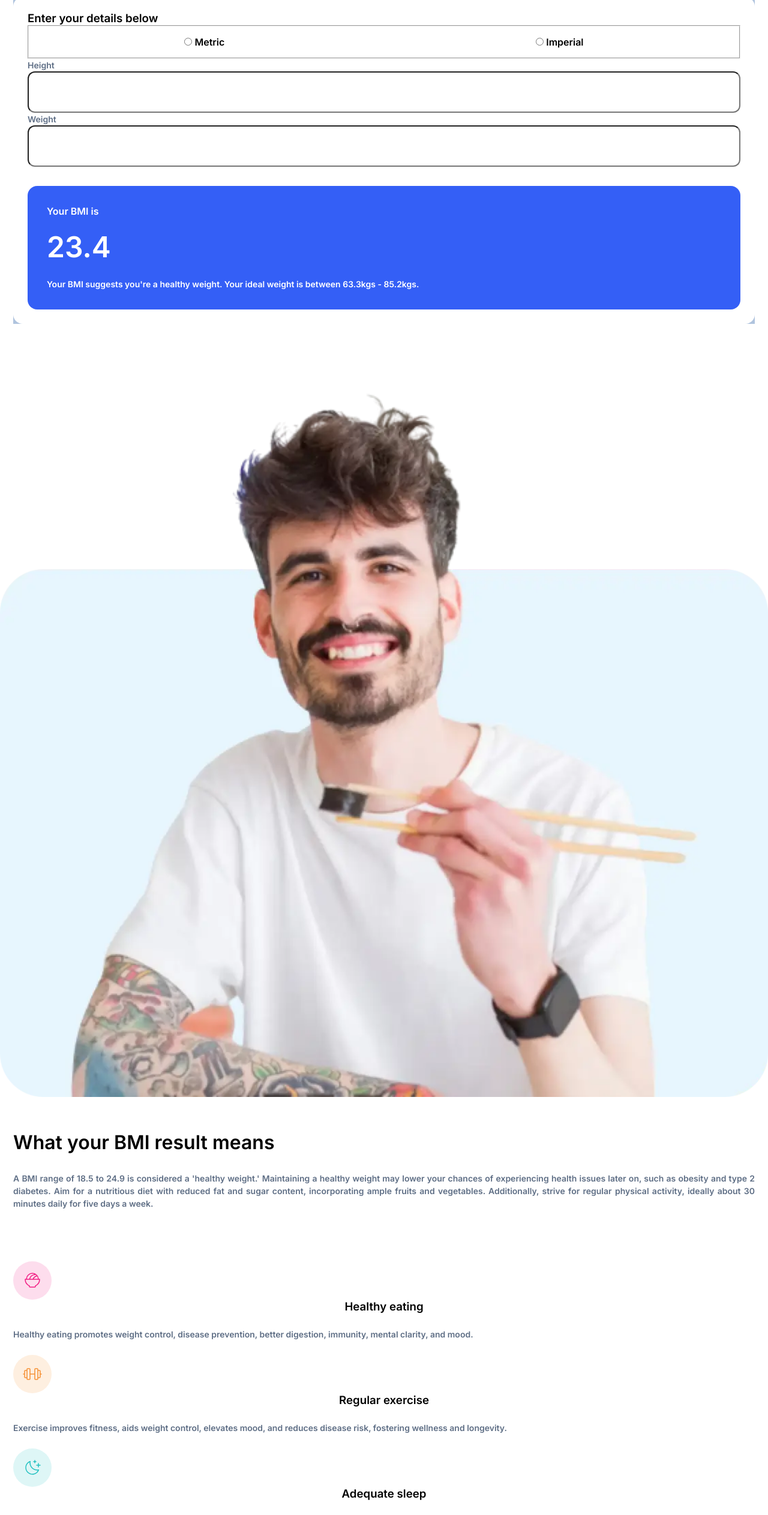
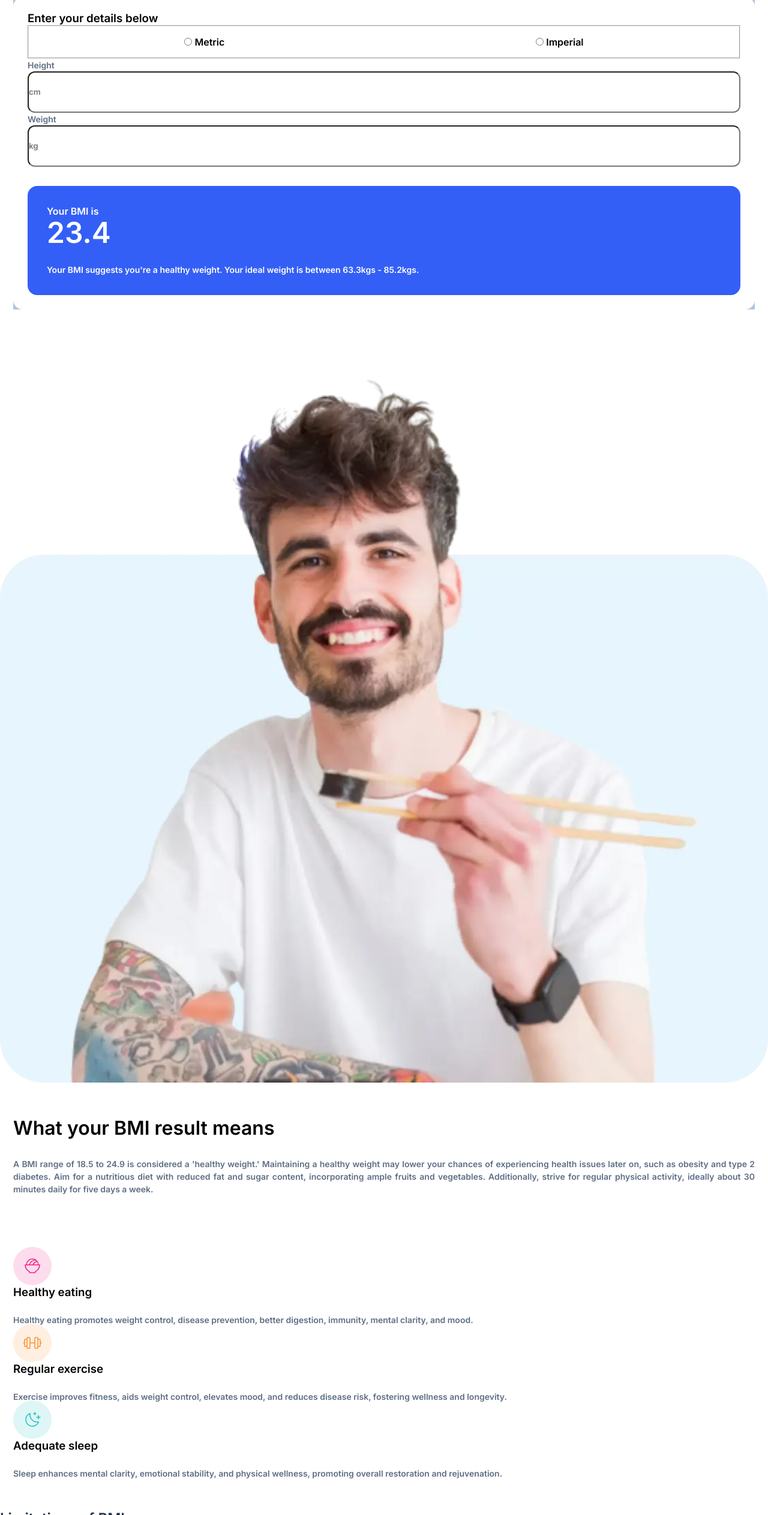
Before and after one commit to IgorCamposRatao/BMI---Calculator, a website: page src/views/index.html in a window 1280 px wide. Shown: the part 274-2800 px from the top of the page at 60% size. Drawn offline with Linux system fonts and the light colour scheme.

Commit message:
layout tablet feito

```diff
--- a/src/views/index.html
+++ b/src/views/index.html
@@ -41,16 +41,18 @@
           <div class="measures">
             <div class="height">
               <label for="height">Height</label>
-              <input type="text" name="height">
+              <input type="text" name="height" placeholder="cm">
             </div>
             <div class="weight">
               <label for="weight">Weight</label>
-              <input type="text" name="weight">
+              <input type="text" name="weight" placeholder="kg">
             </div>
           </div>
           <div class="result">
+            <div>
               <span>Your BMI is</span>
               <h1>23.4</h1>
+            </div>
             <p>Your BMI suggests you're a healthy weight. Your ideal weight is between 63.3kgs - 85.2kgs.</p>
           </div>
 
@@ -59,10 +61,9 @@
       </div>
     </section>
     <section class="section-two">
+      <div class="result-introduce">
         <img src="../../public/images/image-man-eating.webp" alt="">
-      <div>
         <div class="meaning-results">
-          <div>
           <h3>What your BMI result means</h3>
           <p>A BMI range of 18.5 to 24.9 is considered a 'healthy weight.' Maintaining a healthy weight may lower your
             chances of experiencing health issues later on, such as obesity and type 2 diabetes. Aim for a nutritious
@@ -72,46 +73,53 @@
         </div>
       </div>
 
+      <div>
         <div class="indications">
           <div class="indicator">
-            <div>
+            <div class="indicator-icon">
               <svg xmlns="http://www.w3.org/2000/svg" width="64" height="64" fill="none" viewBox="0 0 64 64">
                 <circle cx="32" cy="32" r="32" fill="#F21E84" opacity=".15" />
                 <path fill="#F21E84"
                   d="M44 29.25h-1.279a10.75 10.75 0 0 0-21.442 0H20a.75.75 0 0 0-.75.75 12.794 12.794 0 0 0 7 11.383V42A1.75 1.75 0 0 0 28 43.75h8A1.75 1.75 0 0 0 37.75 42v-.617a12.793 12.793 0 0 0 7-11.383.75.75 0 0 0-.75-.75Zm-6.22-6.464c.363.29.703.608 1.019.95a10.737 10.737 0 0 0-6.444 5.514h-4.187A9.28 9.28 0 0 1 37 22.75c.26 0 .521.014.78.036Zm2.008 2.231a9.186 9.186 0 0 1 1.43 4.233H34.06a9.237 9.237 0 0 1 5.727-4.233ZM32 20.75a9.21 9.21 0 0 1 3.35.625 10.79 10.79 0 0 0-8.742 7.875h-3.826A9.261 9.261 0 0 1 32 20.75Zm4.688 19.48a.75.75 0 0 0-.438.683V42a.25.25 0 0 1-.25.25h-8a.25.25 0 0 1-.25-.25v-1.087a.75.75 0 0 0-.438-.683 11.294 11.294 0 0 1-6.537-9.48h22.45a11.294 11.294 0 0 1-6.538 9.48Z" />
               </svg>
             </div>
+            <div>
               <h3>Healthy eating</h3>
               <p>Healthy eating promotes weight control, disease prevention, better digestion, immunity, mental
                 clarity,
                 and mood.</p>
             </div>
+          </div>
 
           <div class="indicator">
-            <div>
+            <div class="indicator-icon">
               <svg xmlns="http://www.w3.org/2000/svg" width="64" height="64" fill="none" viewBox="0 0 64 64">
                 <circle cx="32" cy="32" r="32" fill="#F69134" opacity=".15" />
                 <path fill="#F69134"
                   d="M47 31.25h-1.25V27A1.75 1.75 0 0 0 44 25.25h-2.25V24A1.75 1.75 0 0 0 40 22.25h-3A1.75 1.75 0 0 0 35.25 24v7.25h-6.5V24A1.75 1.75 0 0 0 27 22.25h-3A1.75 1.75 0 0 0 22.25 24v1.25H20A1.75 1.75 0 0 0 18.25 27v4.25H17a.75.75 0 1 0 0 1.5h1.25V37A1.75 1.75 0 0 0 20 38.75h2.25V40A1.75 1.75 0 0 0 24 41.75h3A1.75 1.75 0 0 0 28.75 40v-7.25h6.5V40A1.75 1.75 0 0 0 37 41.75h3A1.75 1.75 0 0 0 41.75 40v-1.25H44A1.75 1.75 0 0 0 45.75 37v-4.25H47a.75.75 0 1 0 0-1.5Zm-27 6a.25.25 0 0 1-.25-.25V27a.25.25 0 0 1 .25-.25h2.25v10.5H20ZM27.25 40a.25.25 0 0 1-.25.25h-3a.25.25 0 0 1-.25-.25V24a.25.25 0 0 1 .25-.25h3a.25.25 0 0 1 .25.25v16Zm13 0a.25.25 0 0 1-.25.25h-3a.25.25 0 0 1-.25-.25V24a.25.25 0 0 1 .25-.25h3a.25.25 0 0 1 .25.25v16Zm4-3a.25.25 0 0 1-.25.25h-2.25v-10.5H44a.25.25 0 0 1 .25.25v10Z" />
               </svg>
             </div>
+            <div>
               <h3>Regular exercise</h3>
               <p>Exercise improves fitness, aids weight control, elevates mood, and reduces disease risk, fostering
                 wellness and longevity.</p>
             </div>
+          </div>
 
           <div class="indicator">
-            <div>
+            <div class="indicator-icon">
               <svg xmlns="http://www.w3.org/2000/svg" width="64" height="64" fill="none" viewBox="0 0 64 64">
                 <circle cx="32" cy="32" r="32" fill="#22C1C1" opacity=".15" />
                 <path fill="#22C1C1"
                   d="M45.75 28a.75.75 0 0 1-.75.75h-2.25V31a.75.75 0 0 1-1.5 0v-2.25H39a.75.75 0 1 1 0-1.5h2.25V25a.75.75 0 1 1 1.5 0v2.25H45a.75.75 0 0 1 .75.75ZM34 22.75h1.25V24a.75.75 0 1 0 1.5 0v-1.25H38a.75.75 0 0 0 0-1.5h-1.25V20a.75.75 0 0 0-1.5 0v1.25H34a.75.75 0 1 0 0 1.5Zm8.906 12.535a.75.75 0 0 1 .134.75A11.751 11.751 0 1 1 27.97 20.96a.75.75 0 0 1 .992.849 11.262 11.262 0 0 0 13.23 13.229.75.75 0 0 1 .714.247Zm-1.796 1.418A12.765 12.765 0 0 1 27.297 22.89a10.248 10.248 0 0 0 1.526 18.849 10.25 10.25 0 0 0 12.287-5.036Z" />
               </svg>
             </div>
+            <div>
               <h3>Adequate sleep</h3>
               <p>Sleep enhances mental clarity, emotional stability, and physical wellness, promoting overall
                 restoration
                 and rejuvenation.</p>
+            </div>
           </div>
         </div>
       </div>
```
Lines whose indentation alone changed are shown as unchanged.
